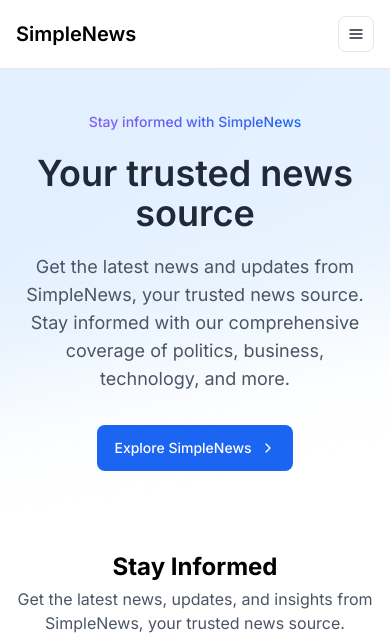
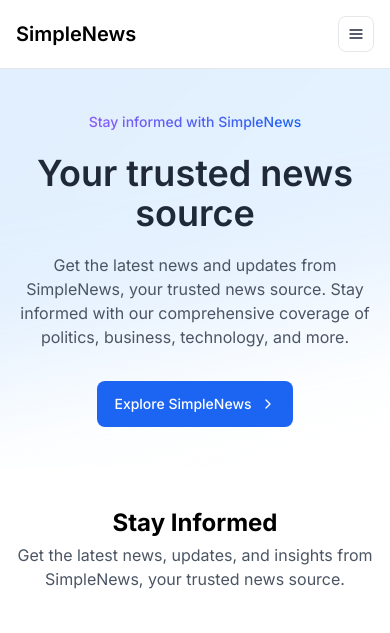
Before and after one commit to salmanabdurrahman/uts-pwl, a PHP site: page /pages/home.php in a window 390 px wide. Shown: the top 633 px of the page. Run offline with PHP 8.4, Linux system fonts and the light colour scheme; data that the repository does not hold is empty; some libraries are stand-ins or nearby versions.

Commit message:
add: menambahkan responsive pada hero section

```diff
--- a/pages/home.php
+++ b/pages/home.php
@@ -163,7 +163,7 @@ $articlesResult = $conn->query($getArticles);
                         </h1>
                     </div>
                     <div class="mt-5 max-w-3xl">
-                        <p class="text-lg text-gray-600">Get the latest news and updates from SimpleNews, your trusted news source. Stay informed with our comprehensive coverage of politics, business, technology, and more.</p>
+                        <p class="md:text-lg text-base text-gray-600">Get the latest news and updates from SimpleNews, your trusted news source. Stay informed with our comprehensive coverage of politics, business, technology, and more.</p>
                     </div>
                     <div class="mt-8 gap-3 flex justify-center">
                         <button type="button" class="py-3 px-4 inline-flex items-center gap-x-2 text-sm font-medium rounded-lg border border-transparent bg-blue-600 text-white hover:bg-blue-700 focus:outline-none focus:bg-blue-700 disabled:opacity-50 disabled:pointer-events-none scroll-down" id="scroll-down">
```
